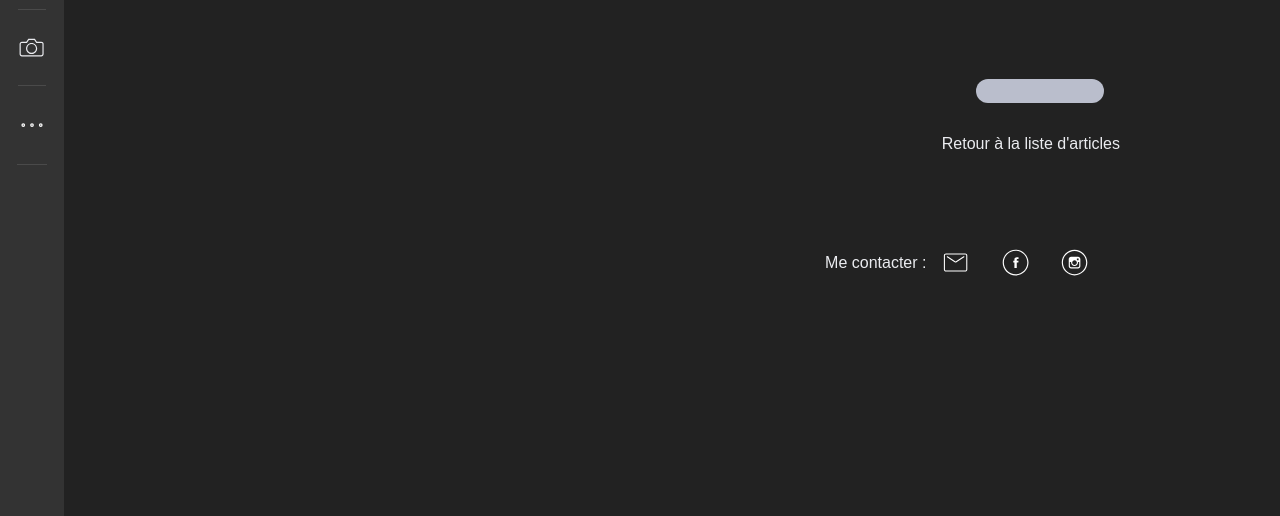
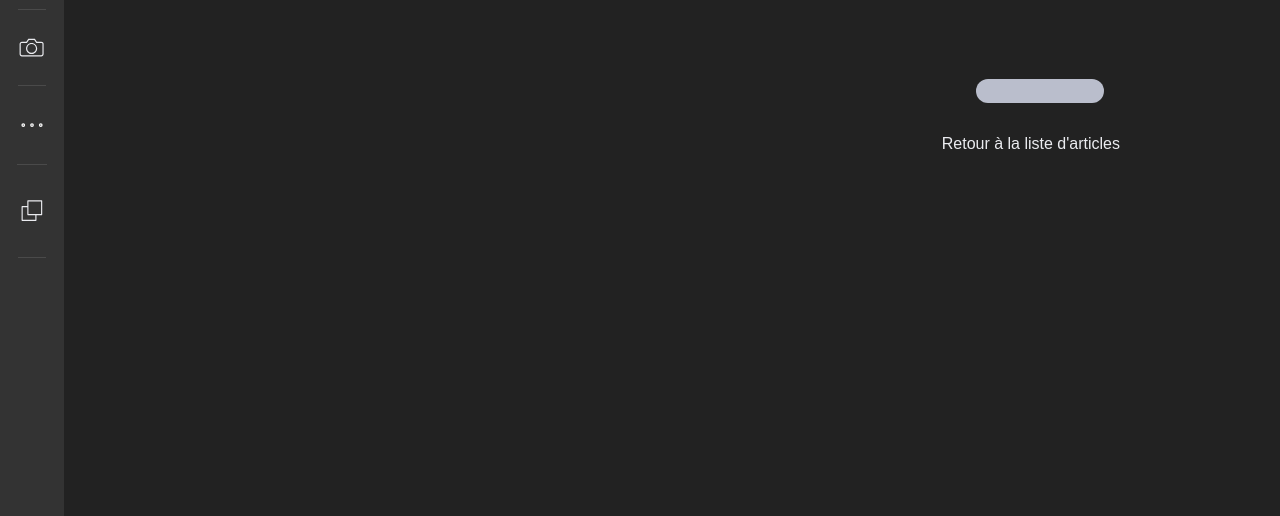
Before and after one commit to EvaLecocq/Imago, a Symfony app: template templates/articles/show.html.twig in a window 1280 px wide. Shown: the part 145-661 px from the top of the page. Run offline with Twig, Linux system fonts and the light colour scheme; the template is opened without the code that fills it, so the values that code supplies are empty; some libraries are stand-ins or nearby versions.

Commit message:
delete footer + contact nav

```diff
--- a/public/Styles/index.css
+++ b/public/Styles/index.css
@@ -168,6 +168,25 @@ a :hover {
   visibility: visible;
   opacity: 1;
 }
+.side-nav .tooltipContact {
+  align-items: center;
+}
+.side-nav .tooltipContact .fixtext {
+  display: none;
+  padding: 0.3rem 0.7rem;
+  background-color: #555;
+  border-radius: 0.5rem;
+}
+.side-nav .tooltipContact a {
+  margin: 0.5rem 0;
+}
+.side-nav .tooltipContact:hover .fixtext {
+  display: block;
+}
+.side-nav .fixtext a:hover {
+  border-radius: 2rem;
+  background-color: RGBa(200, 200, 200, 0.5);
+}
 
 header {
   margin-bottom: 12rem;
@@ -195,33 +214,30 @@ header .header--title__up {
   text-transform: uppercase;
 }
 
-.footer {
-  margin-top: 5rem;
+header {
+  margin-bottom: 12rem;
 }
-.footer div {
-  flex-direction: row;
-  justify-content: flex-end;
-  margin: 0 1rem;
-  color: #ebecf0;
-  line-height: 1.7;
+header .header--title {
+  font-family: "Merienda", sans-serif;
+  font-size: 15rem;
+  margin-top: 10rem;
+  margin-bottom: 2rem;
+  text-align: center;
+  text-shadow: 3rem 3rem 1.5rem #0000005e;
+  color: transparent;
+  background: url("https://phandroid.s3.amazonaws.com/wp-content/uploads/2014/05/rainbow-nebula.jpg") repeat;
+  background-position: 40% 50%;
+  background-clip: text;
+  -webkit-background-clip: text;
 }
-.footer div .svg-icon {
-  width: 1.7rem;
-  height: 1.7rem;
+header .header--p {
+  text-align: right;
+  margin-left: 30%;
 }
-.footer div .svg-icon path,
-.footer div .svg-icon polygon,
-.footer div .svg-icon rect {
-  fill: #ffffff;
-}
-.footer div .svg-icon path:hover,
-.footer div .svg-icon polygon:hover,
-.footer div .svg-icon rect:hover {
-  fill: #7a7a7a;
-}
-.footer div .svg-icon circle {
-  stroke: #ffffff;
-  stroke-width: 1;
+header .header--title__up {
+  font-size: 0.7rem;
+  letter-spacing: 0.5rem;
+  text-transform: uppercase;
 }
 
 main {
@@ -393,6 +409,7 @@ main .reveal-visible {
 
 .login--index {
   color: #ebecf0;
+  margin-left: 4rem;
 }
 .login--index form {
   align-self: center;
@@ -421,7 +438,7 @@ main .reveal-visible {
   box-shadow: -0.2rem -0.2rem 0.7rem #fff, 0.2rem 0.2rem 0.7rem #babecc;
 }
 .login--index .logout {
-  margin: 70% 0;
+  margin: 90% 0;
 }
 .login--index .logout a {
   border-radius: 20rem;
--- a/public/Styles/sass/_footer.scss
+++ /dev/null
@@ -1,29 +0,0 @@
-.footer {
-  margin-top: 5rem;
-  div {
-    flex-direction: row;
-    justify-content: flex-end;
-    margin: 0 1rem;
-    color: #ebecf0;
-    line-height: 1.7;
-
-    .svg-icon {
-      width: 1.7rem;
-      height: 1.7rem;
-    }
-
-    .svg-icon path,
-    .svg-icon polygon,
-    .svg-icon rect {
-      fill: #ffffff;
-      &:hover{
-        fill: #7a7a7a;
-      }
-    }
-
-    .svg-icon circle {
-      stroke: #ffffff;
-      stroke-width: 1;
-    }
-  }
-}
--- a/public/Styles/sass/_main.scss
+++ b/public/Styles/sass/_main.scss
@@ -184,6 +184,7 @@ main {
 
 .login--index {
   color: $color-bg;
+  margin-left: 4rem;
 
   form {
     align-self: center;
@@ -218,7 +219,7 @@ main {
   }
 
   .logout {
-    margin: 70% 0;
+    margin: 90% 0;
     a {
       border-radius: 20rem;
       padding: 1rem;
--- a/public/Styles/sass/index.scss
+++ b/public/Styles/sass/index.scss
@@ -2,5 +2,5 @@
 @import 'mixin';
 @import 'navbar';
 @import '_header';
-@import 'footer';
+@import 'header';
 @import 'main';
--- a/templates/base.html.twig
+++ b/templates/base.html.twig
@@ -59,6 +59,34 @@
 				<span class="tooltiptext">SnakeGame</span>
 			</div>
 
+			<div class="nav-bloc tooltipContact">
+				<div class="contact">
+					<a class="nav-link">
+						<svg class="svg-icon" viewbox="0 0 20 20">
+							<path d="M17.391,2.406H7.266c-0.232,0-0.422,0.19-0.422,0.422v3.797H3.047c-0.232,0-0.422,0.19-0.422,0.422v10.125c0,0.232,0.19,0.422,0.422,0.422h10.125c0.231,0,0.422-0.189,0.422-0.422v-3.797h3.797c0.232,0,0.422-0.19,0.422-0.422V2.828C17.812,2.596,17.623,2.406,17.391,2.406 M12.749,16.75h-9.28V7.469h3.375v5.484c0,0.231,0.19,0.422,0.422,0.422h5.483V16.75zM16.969,12.531H7.688V3.25h9.281V12.531z"></path>
+						</svg>
+					</a>
+				</div>
+
+				<span class="fixtext">
+					<a href="mailto:imagomichel@free.fr" class="footer--link">
+						<svg class="svg-icon" viewbox="0 0 20 20">
+							<path fill="none" d="M17.051,3.302H2.949c-0.866,0-1.567,0.702-1.567,1.567v10.184c0,0.865,0.701,1.568,1.567,1.568h14.102c0.865,0,1.566-0.703,1.566-1.568V4.869C18.617,4.003,17.916,3.302,17.051,3.302z M17.834,15.053c0,0.434-0.35,0.783-0.783,0.783H2.949c-0.433,0-0.784-0.35-0.784-0.783V4.869c0-0.433,0.351-0.784,0.784-0.784h14.102c0.434,0,0.783,0.351,0.783,0.784V15.053zM15.877,5.362L10,9.179L4.123,5.362C3.941,5.245,3.699,5.296,3.581,5.477C3.463,5.659,3.515,5.901,3.696,6.019L9.61,9.86C9.732,9.939,9.879,9.935,10,9.874c0.121,0.062,0.268,0.065,0.39-0.014l5.915-3.841c0.18-0.118,0.232-0.36,0.115-0.542C16.301,5.296,16.059,5.245,15.877,5.362z"></path>
+						</svg>
+					</a>
+					<a href="https://www.facebook.com/MichelLecocqRomancier/" class="footer--link">
+						<svg class="svg-icon" viewbox="0 0 20 20">
+							<path fill="none" d="M10,0.5c-5.247,0-9.5,4.253-9.5,9.5c0,5.247,4.253,9.5,9.5,9.5c5.247,0,9.5-4.253,9.5-9.5C19.5,4.753,15.247,0.5,10,0.5 M10,18.637c-4.77,0-8.636-3.867-8.636-8.637S5.23,1.364,10,1.364S18.637,5.23,18.637,10S14.77,18.637,10,18.637 M10.858,7.949c0-0.349,0.036-0.536,0.573-0.536h0.719v-1.3H11c-1.38,0-1.866,0.65-1.866,1.743v0.845h-0.86V10h0.86v3.887h1.723V10h1.149l0.152-1.299h-1.302L10.858,7.949z"></path>
+						</svg>
+					</a>
+					<a href="https://www.instagram.com/imago.michel/?hl=fr" class="footer--link">
+						<svg class="svg-icon" viewbox="0 0 20 20">
+							<path fill="none" d="M9.969,0.594c-5.195,0-9.406,4.211-9.406,9.406c0,5.195,4.211,9.406,9.406,9.406c5.195,0,9.406-4.211,9.406-9.406C19.375,4.805,15.164,0.594,9.969,0.594 M9.969,18.552c-4.723,0-8.551-3.829-8.551-8.552s3.829-8.551,8.551-8.551S18.521,5.277,18.521,10S14.691,18.552,9.969,18.552 M12.534,5.724H7.403c-0.944,0-1.71,0.766-1.71,1.71v5.131c0,0.944,0.766,1.71,1.71,1.71h5.131c0.944,0,1.71-0.766,1.71-1.71V7.435C14.244,6.49,13.479,5.724,12.534,5.724M11.679,7.007h1.283V8.29h-1.283V7.007z M9.969,8.29c0.944,0,1.71,0.766,1.71,1.71s-0.766,1.71-1.71,1.71s-1.71-0.766-1.71-1.71S9.024,8.29,9.969,8.29 M13.39,12.565c0,0.472-0.384,0.854-0.855,0.854H7.403c-0.472,0-0.855-0.383-0.855-0.854V9.573h0.898C7.423,9.712,7.403,9.854,7.403,10c0,1.417,1.149,2.565,2.565,2.565c1.416,0,2.565-1.148,2.565-2.565c0-0.146-0.02-0.288-0.043-0.427h0.898V12.565z"></path>
+						</svg>
+					</a>
+				</span>
+			</div>
+
 			<div class="nav-bloc tooltip">
 				<a class="nav-link" href="/login">
 					<svg class="svg-icon" viewbox="0 0 20 20">
@@ -75,33 +103,6 @@
 		</nav>
 
 		{% block body %}{% endblock %}
-
-		<footer class="footer">
-			<div class="container">
-				<span>Me contacter :</span>
-				<div>
-					<a href="mailto:imagomichel@free.fr" class="footer--link">
-						<svg class="svg-icon" viewbox="0 0 20 20">
-							<path fill="none" d="M17.051,3.302H2.949c-0.866,0-1.567,0.702-1.567,1.567v10.184c0,0.865,0.701,1.568,1.567,1.568h14.102c0.865,0,1.566-0.703,1.566-1.568V4.869C18.617,4.003,17.916,3.302,17.051,3.302z M17.834,15.053c0,0.434-0.35,0.783-0.783,0.783H2.949c-0.433,0-0.784-0.35-0.784-0.783V4.869c0-0.433,0.351-0.784,0.784-0.784h14.102c0.434,0,0.783,0.351,0.783,0.784V15.053zM15.877,5.362L10,9.179L4.123,5.362C3.941,5.245,3.699,5.296,3.581,5.477C3.463,5.659,3.515,5.901,3.696,6.019L9.61,9.86C9.732,9.939,9.879,9.935,10,9.874c0.121,0.062,0.268,0.065,0.39-0.014l5.915-3.841c0.18-0.118,0.232-0.36,0.115-0.542C16.301,5.296,16.059,5.245,15.877,5.362z"></path>
-						</svg>
-					</a>
-				</div>
-				<div>
-					<a href="https://www.facebook.com/MichelLecocqRomancier/" class="footer--link">
-						<svg class="svg-icon" viewbox="0 0 20 20">
-							<path fill="none" d="M10,0.5c-5.247,0-9.5,4.253-9.5,9.5c0,5.247,4.253,9.5,9.5,9.5c5.247,0,9.5-4.253,9.5-9.5C19.5,4.753,15.247,0.5,10,0.5 M10,18.637c-4.77,0-8.636-3.867-8.636-8.637S5.23,1.364,10,1.364S18.637,5.23,18.637,10S14.77,18.637,10,18.637 M10.858,7.949c0-0.349,0.036-0.536,0.573-0.536h0.719v-1.3H11c-1.38,0-1.866,0.65-1.866,1.743v0.845h-0.86V10h0.86v3.887h1.723V10h1.149l0.152-1.299h-1.302L10.858,7.949z"></path>
-						</svg>
-					</a>
-				</div>
-				<div>
-					<a href="https://www.instagram.com/imago.michel/?hl=fr" class="footer--link">
-						<svg class="svg-icon" viewbox="0 0 20 20">
-							<path fill="none" d="M9.969,0.594c-5.195,0-9.406,4.211-9.406,9.406c0,5.195,4.211,9.406,9.406,9.406c5.195,0,9.406-4.211,9.406-9.406C19.375,4.805,15.164,0.594,9.969,0.594 M9.969,18.552c-4.723,0-8.551-3.829-8.551-8.552s3.829-8.551,8.551-8.551S18.521,5.277,18.521,10S14.691,18.552,9.969,18.552 M12.534,5.724H7.403c-0.944,0-1.71,0.766-1.71,1.71v5.131c0,0.944,0.766,1.71,1.71,1.71h5.131c0.944,0,1.71-0.766,1.71-1.71V7.435C14.244,6.49,13.479,5.724,12.534,5.724M11.679,7.007h1.283V8.29h-1.283V7.007z M9.969,8.29c0.944,0,1.71,0.766,1.71,1.71s-0.766,1.71-1.71,1.71s-1.71-0.766-1.71-1.71S9.024,8.29,9.969,8.29 M13.39,12.565c0,0.472-0.384,0.854-0.855,0.854H7.403c-0.472,0-0.855-0.383-0.855-0.854V9.573h0.898C7.423,9.712,7.403,9.854,7.403,10c0,1.417,1.149,2.565,2.565,2.565c1.416,0,2.565-1.148,2.565-2.565c0-0.146-0.02-0.288-0.043-0.427h0.898V12.565z"></path>
-						</svg>
-					</a>
-				</div>
-			</div>
-		</footer>
 		<script type="text/javascript" src="{{ asset('controller/main.js') }}"></script>
 	</body>
 </html>
```
Also changed, not shown: public/styles/sass/_navbar.scss (+23 -1 lines), public/styles/sass/_header.scss (line endings or trailing spaces), 1 other file.
